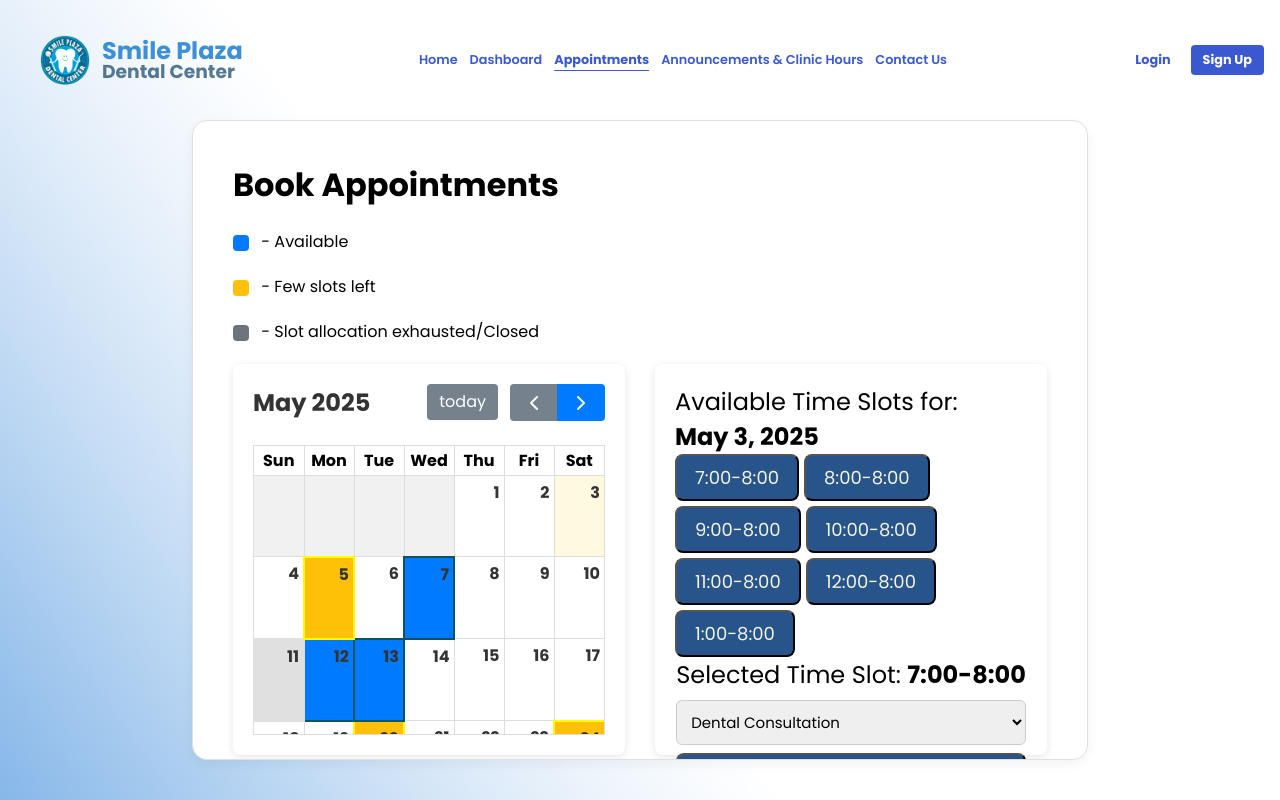
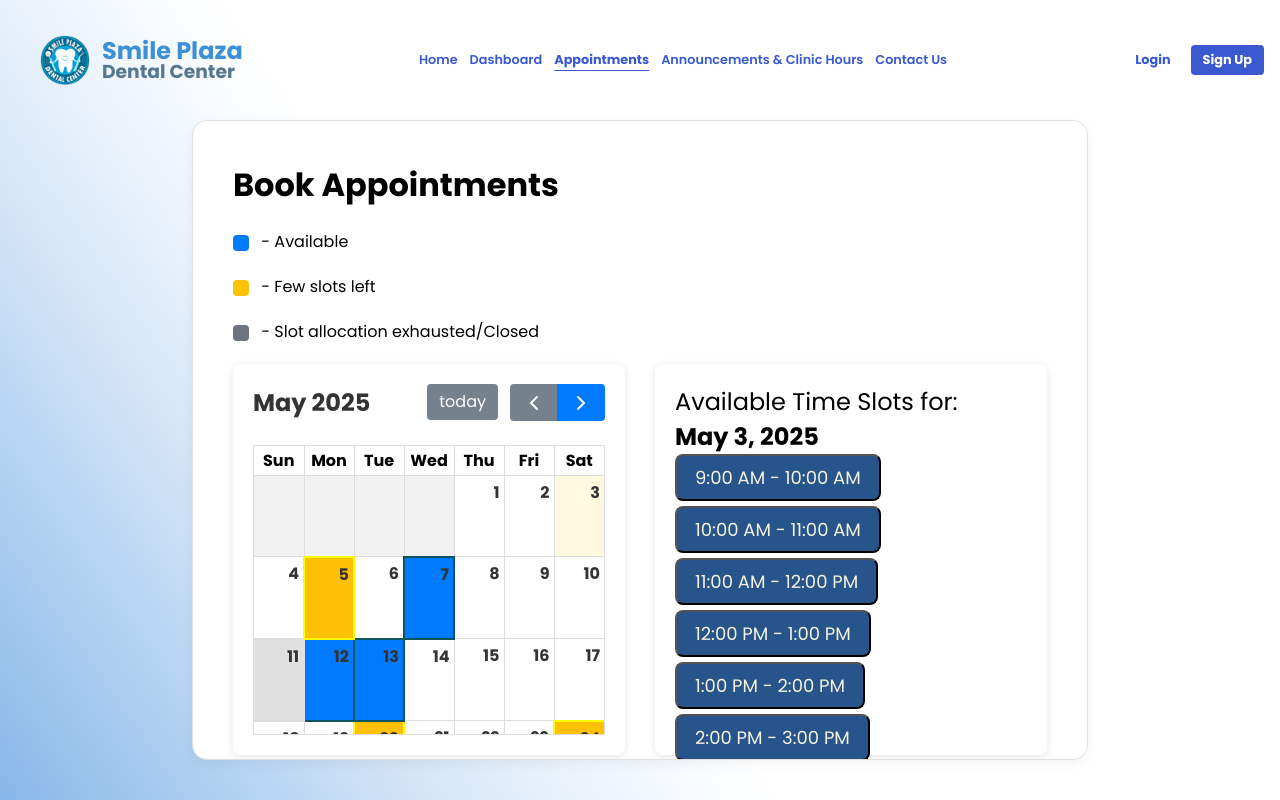
Before and after one commit to Exuille/Smile-Plaza, a React (Vite) app in the folder frontend/: page /appointment in a window 1280 px wide. Built offline with nearby package versions, Linux system fonts and the light colour scheme; the HTML template or start-up script is replaced by a standard one.

Commit message:
Add appointment time

```diff
--- a/frontend/src/pages/patient/Appointment.jsx
+++ b/frontend/src/pages/patient/Appointment.jsx
@@ -19,6 +19,18 @@ const Appointment = () => {
   const [selectedTimeSlot, setSelectedTimeSlot] = useState("7:00-8:00");
   const [selectedService, setSelectedService] = useState("Dental Consultation");
 
+  const timeSlots = [
+    "9:00 AM - 10:00 AM",
+    "10:00 AM - 11:00 AM",
+    "11:00 AM - 12:00 PM",
+    "12:00 PM - 1:00 PM",
+    "1:00 PM - 2:00 PM",
+    "2:00 PM - 3:00 PM",
+    "3:00 PM - 4:00 PM",
+    "4:00 PM - 5:00 PM",
+  ]
+
+  // sample
   const available = [
     "2025-05-07",
     "2025-05-13",
@@ -129,13 +141,15 @@ const Appointment = () => {
         <div className="appointment-available">
           <p>Available Time Slots for: <strong style={{whiteSpace: "nowrap"}}>{selectedDate}</strong></p>
           <div className="available-time">
-            <button onClick={selectTimeSlot}>7:00-8:00</button>
-            <button onClick={selectTimeSlot}>8:00-8:00</button>
-            <button onClick={selectTimeSlot}>9:00-8:00</button>
-            <button onClick={selectTimeSlot}>10:00-8:00</button>
-            <button onClick={selectTimeSlot}>11:00-8:00</button>
-            <button onClick={selectTimeSlot}>12:00-8:00</button>
-            <button onClick={selectTimeSlot}>1:00-8:00</button>
+            {timeSlots ?
+              timeSlots.map((time, index) => {
+                return (
+                  <button key={index}>{time}</button>
+                )
+              })
+              :
+              null
+            }
           </div>
           <div className="appointment-footer">
             <p>Selected Time Slot: <strong style={{whiteSpace: "nowrap"}}>{selectedTimeSlot}</strong></p>
```
